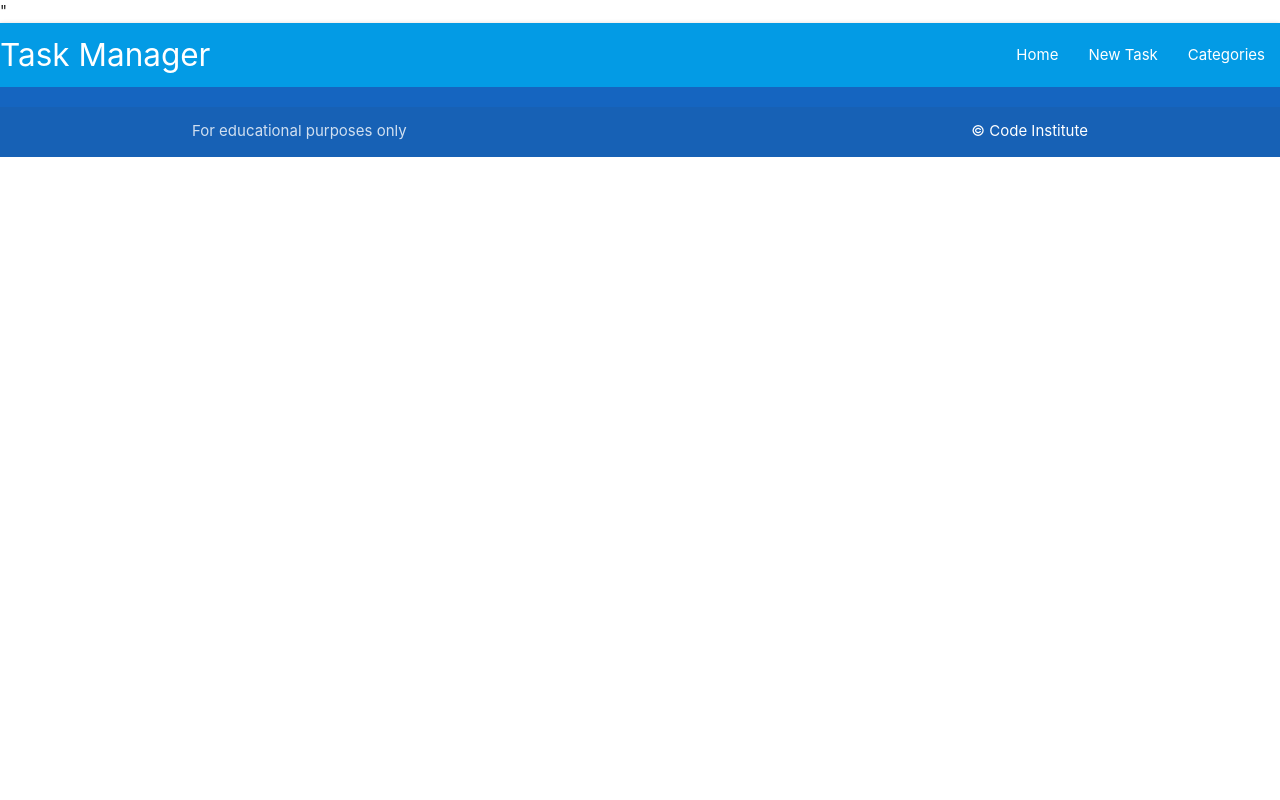
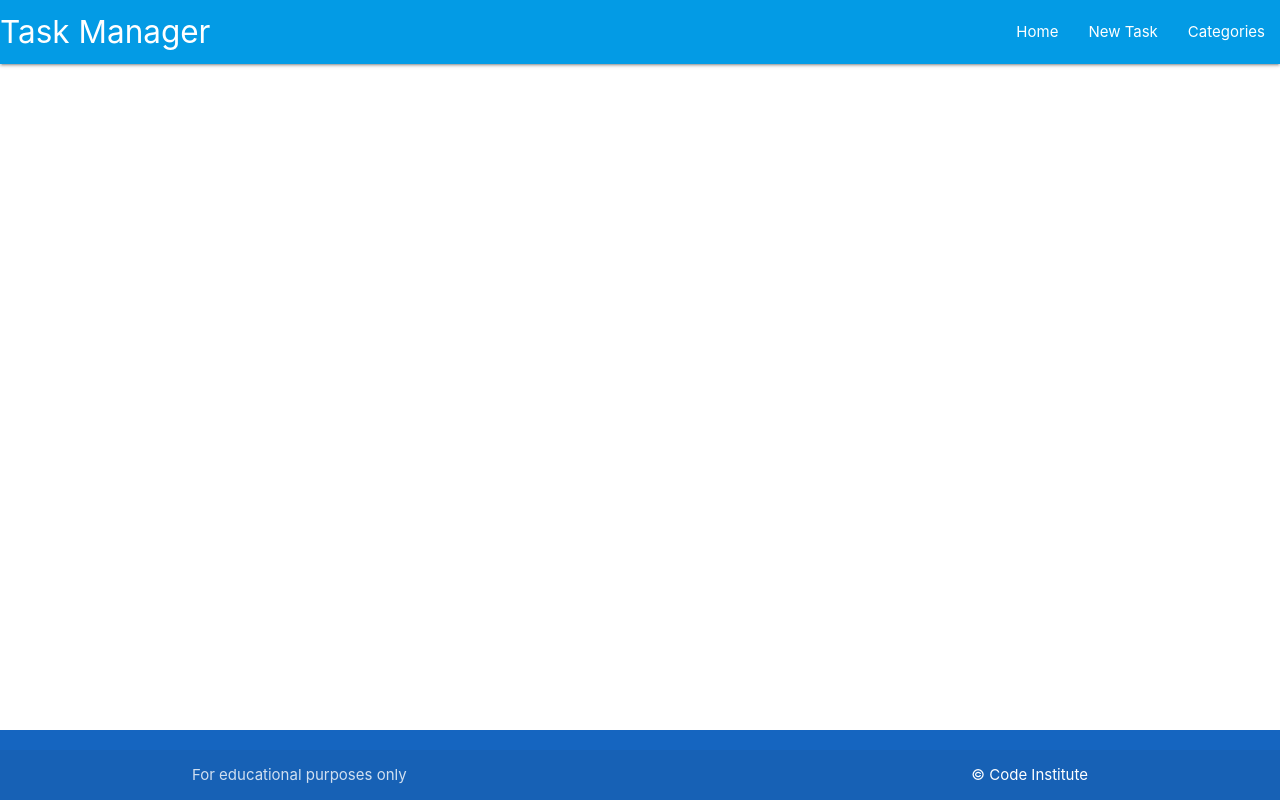
Before and after one commit to DawKapi82/Flask-sqlalchemy-task-manager, a Flask app: template taskmanager/templates/base.html in a window 1280 px wide. Run offline with Flask 3, Linux system fonts and the light colour scheme; the template is opened without the code that fills it, so the values that code supplies are empty.

Commit message:
update error

```diff
--- a/taskmanager/static/css/style.css
+++ b/taskmanager/static/css/style.css
@@ -0,0 +1,9 @@
+body {
+    display: flex;
+    min-height: 100vh;
+    flex-direction: column;
+}
+
+main {
+    flex: 1 0 auto;
+}
--- a/taskmanager/templates/base.html
+++ b/taskmanager/templates/base.html
@@ -1,14 +1,13 @@
 <!DOCTYPE html>
 <html lang="en">
-
 <head>
 
     <meta charset="UTF-8">
     <meta http-equiv="X-UA-Compatible" content="IE=edge">
     <meta name="viewport" content="width=device-width, initial-scale=1.0">
-    <link rel="stylesheet" href="<link rel="stylesheet" href="<link rel="stylesheet" href="https://cdnjs.cloudflare.com/ajax/libs/font-awesome/6.4.0/css/all.min.css"
+    <link rel="stylesheet" href="https://cdnjs.cloudflare.com/ajax/libs/font-awesome/6.4.0/css/all.min.css"
         integrity="sha512-iecdLmaskl7CVkqkXNQ/ZH/XLlvWZOJyj7Yy7tcenmpD1ypASozpmT/E0iPtmFIB46ZmdtAc9eNBvH0H/ZpiBw=="
-        crossorigin="anonymous" referrerpolicy="no-referrer" />"
+        crossorigin="anonymous" referrerpolicy="no-referrer"/>
     <link rel="stylesheet" href="https://cdnjs.cloudflare.com/ajax/libs/materialize/1.0.0/css/materialize.min.css"
         type="text/css">
     <link rel="stylesheet" href="{{ url_for('static', filename='css/style.css') }}" type="text/css">
@@ -39,7 +38,6 @@
         </ul>
     </header>
 
-
     <main class="container">
         {% block content %}
         {% endblock %}
@@ -58,5 +56,4 @@
     <script src="{{ url_for('static', filename='js/script.js') }}"></script>
 
 </body>
-
 </html>
```
Lines whose indentation alone changed are shown as unchanged.
